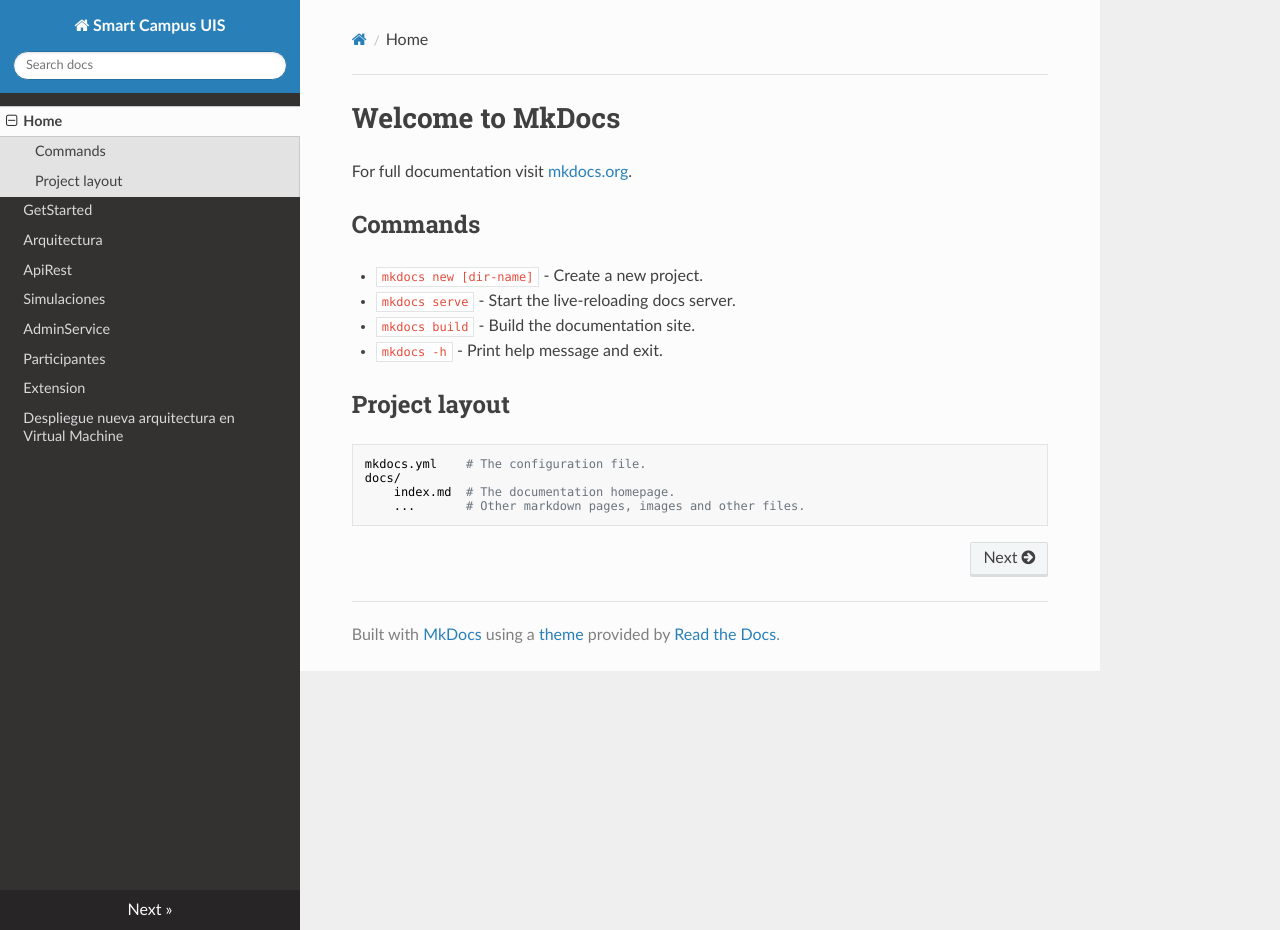
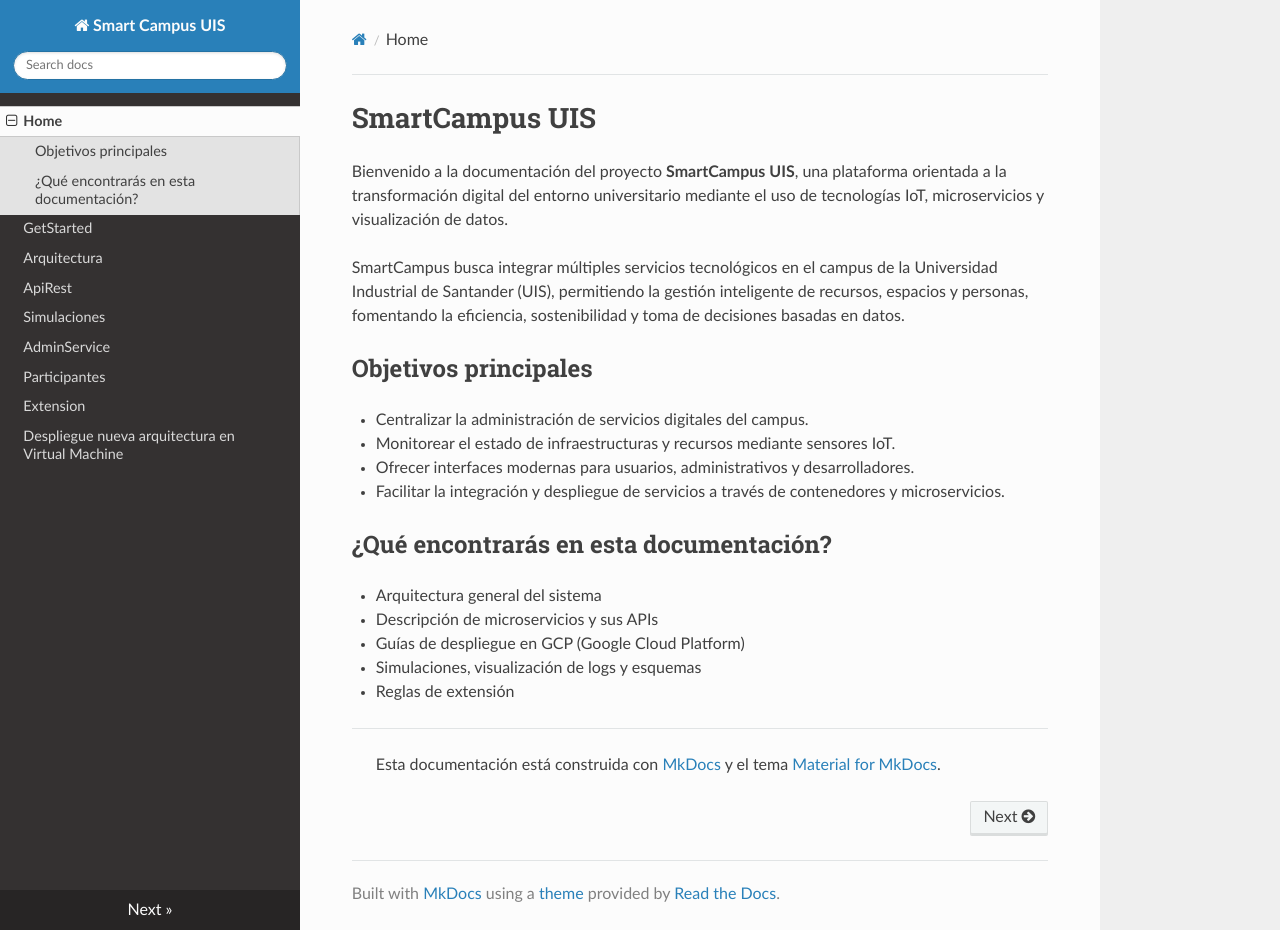
Before and after one commit to alenunez/documentacionSmartCampus, an MkDocs documentation site: the page built from docs/index.md, in a window 1280 px wide and 930 px high. Built offline with MkDocs 1.6.1, drawn with Linux system fonts in a browser that asks for light colours; nearby versions of some CDN libraries.

Commit message:
Actualización

```diff
--- a/docs/index.md
+++ b/docs/index.md
@@ -1,17 +1,24 @@
-# Welcome to MkDocs
+# SmartCampus UIS
 
-For full documentation visit [mkdocs.org](https://www.mkdocs.org).
+Bienvenido a la documentación del proyecto **SmartCampus UIS**, una plataforma orientada a la transformación digital del entorno universitario mediante el uso de tecnologías IoT, microservicios y visualización de datos.
 
-## Commands
+SmartCampus busca integrar múltiples servicios tecnológicos en el campus de la Universidad Industrial de Santander (UIS), permitiendo la gestión inteligente de recursos, espacios y personas, fomentando la eficiencia, sostenibilidad y toma de decisiones basadas en datos.
 
-* `mkdocs new [dir-name]` - Create a new project.
-* `mkdocs serve` - Start the live-reloading docs server.
-* `mkdocs build` - Build the documentation site.
-* `mkdocs -h` - Print help message and exit.
+## Objetivos principales
 
-## Project layout
+- Centralizar la administración de servicios digitales del campus.
+- Monitorear el estado de infraestructuras y recursos mediante sensores IoT.
+- Ofrecer interfaces modernas para usuarios, administrativos y desarrolladores.
+- Facilitar la integración y despliegue de servicios a través de contenedores y microservicios.
 
-    mkdocs.yml    # The configuration file.
-    docs/
-        index.md  # The documentation homepage.
-        ...       # Other markdown pages, images and other files.
+## ¿Qué encontrarás en esta documentación?
+
+- Arquitectura general del sistema
+- Descripción de microservicios y sus APIs
+- Guías de despliegue en GCP (Google Cloud Platform)
+- Simulaciones, visualización de logs y esquemas
+- Reglas de extensión
+
+---
+
+> Esta documentación está construida con [MkDocs](https://www.mkdocs.org) y el tema [Material for MkDocs](https://squidfunk.github.io/mkdocs-material/).
```
Also changed, not shown: docs/ApiRestFull.md (+8 -0 lines).
